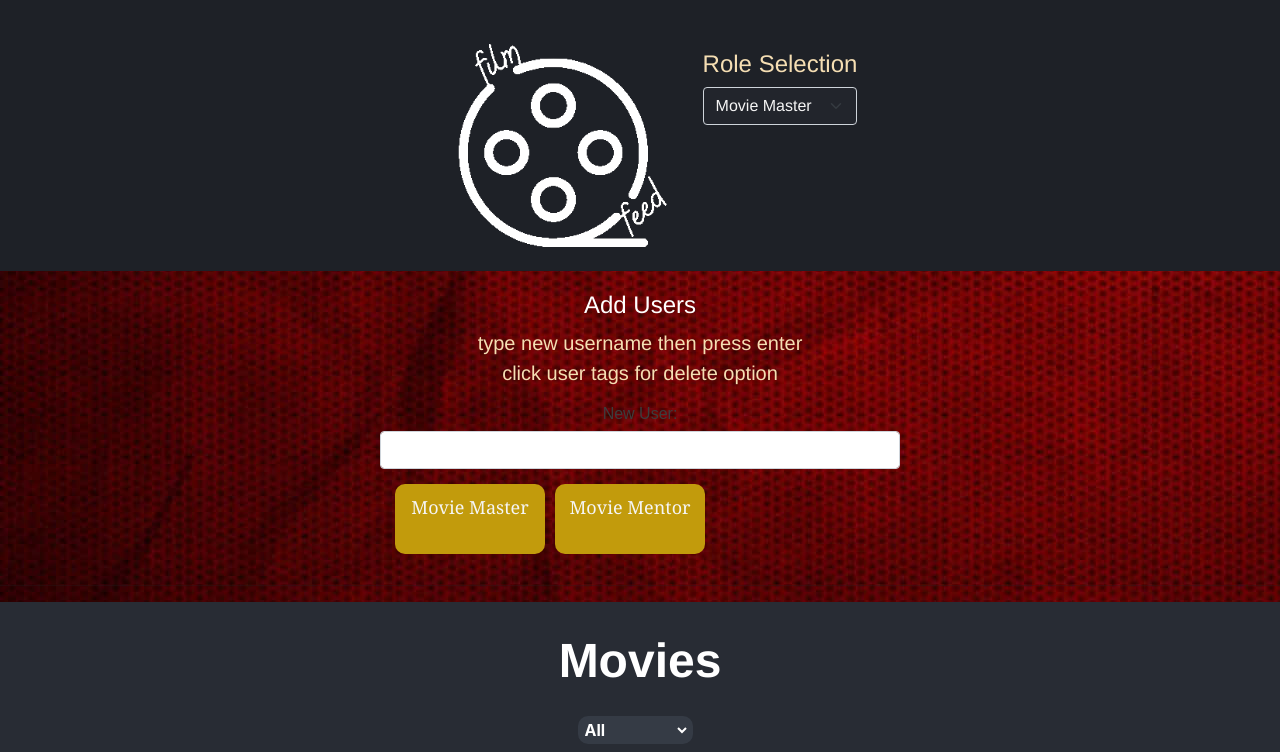
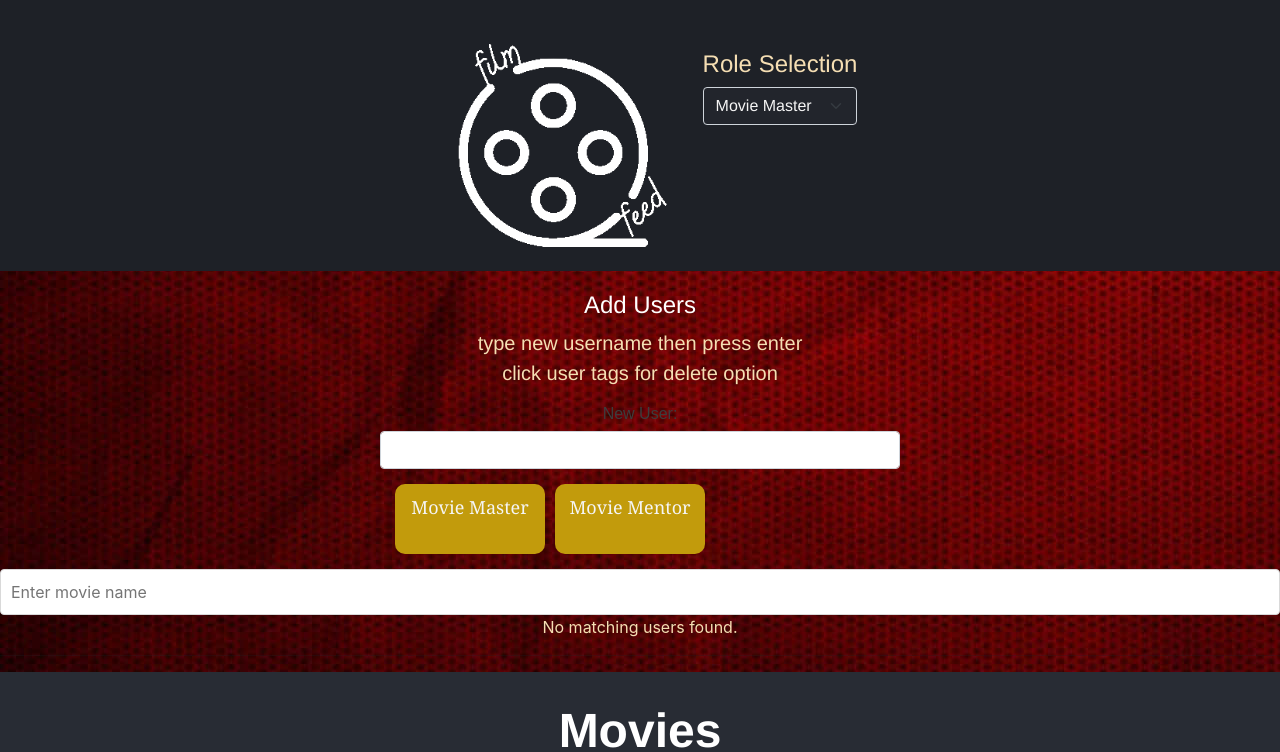
Before and after one commit to faithlovell/the-film-feed, a React (Create React App) app: page / in a window 1280 px wide. Shown: the top 752 px of the page. Built offline with nearby package versions, Linux system fonts and the light colour scheme; grey boxes are pictures that could not be loaded.

Commit message:
search bar not linked to users correctly yet

```diff
--- /dev/null
+++ b/src/MovieSearchBar.tsx
@@ -0,0 +1,70 @@
+import React, { useState } from "react";
+import { Movie } from "./MovieMaster";
+
+function MovieSearchBar({
+    movies,
+    userMovies
+}: {
+    movies: Movie[];
+    userMovies: Movie[] | { [key: string]: Movie[] };
+}) {
+    const [searchTerm, setSearchTerm] = useState<string>("");
+
+    const handleSearch = (event: React.ChangeEvent<HTMLInputElement>) => {
+        setSearchTerm(event.target.value);
+    };
+
+    const getMatchingUsers = (): string[] => {
+        let matchingUsers: string[] = [];
+        Object.entries(userMovies).forEach(([user, movies]) => {
+            if (Array.isArray(userMovies)) {
+                userMovies.forEach((movie) => {
+                    if (
+                        movie.title
+                            .toLowerCase()
+                            .includes(searchTerm.toLowerCase())
+                    ) {
+                        matchingUsers = [user[0]];
+                    }
+                });
+            } else {
+                movies.forEach((movie: { title: string }) => {
+                    if (
+                        movie.title
+                            .toLowerCase()
+                            .includes(searchTerm.toLowerCase())
+                    ) {
+                        matchingUsers = ["no"];
+                    }
+                });
+            }
+        });
+        return matchingUsers;
+    };
+    const matchingUsers = getMatchingUsers();
+
+    return (
+        <div>
+            <input
+                type="text"
+                placeholder="Enter movie name"
+                value={searchTerm}
+                onChange={handleSearch}
+            />
+            {matchingUsers.length > 0 ? (
+                <ul>
+                    {matchingUsers.map((user, index) => (
+                        <>
+                            <li key={index}>{user}</li>
+                            <p>{user}</p>
+                        </>
+                    ))}
+                </ul>
+            ) : (
+                <p>No matching users found.</p>
+            )}
+        </div>
+    );
+}
+
+export default MovieSearchBar;
--- a/src/pages/App.tsx
+++ b/src/pages/App.tsx
@@ -12,6 +12,7 @@ import { AllMoviesList } from "../AllMoviesList";
 import { Movie } from "../MovieMaster";
 import MovieForm from "../NewMovieForm";
 import { INITIAL_MOVIES } from "../Movies";
+import MovieSearchBar from "../MovieSearchBar";
 
 function App(): JSX.Element {
     const [role, setRole] = useState<string>("Movie Master");
@@ -145,7 +146,7 @@ function App(): JSX.Element {
                 }}
                 countMovieOccurrences={countMovieOccurrence}
             ></DragLists>
-
+            <MovieSearchBar movies={movies} userMovies={userMovies} />
             <hr></hr>
             <AllMoviesList
                 movies={movies}
```
